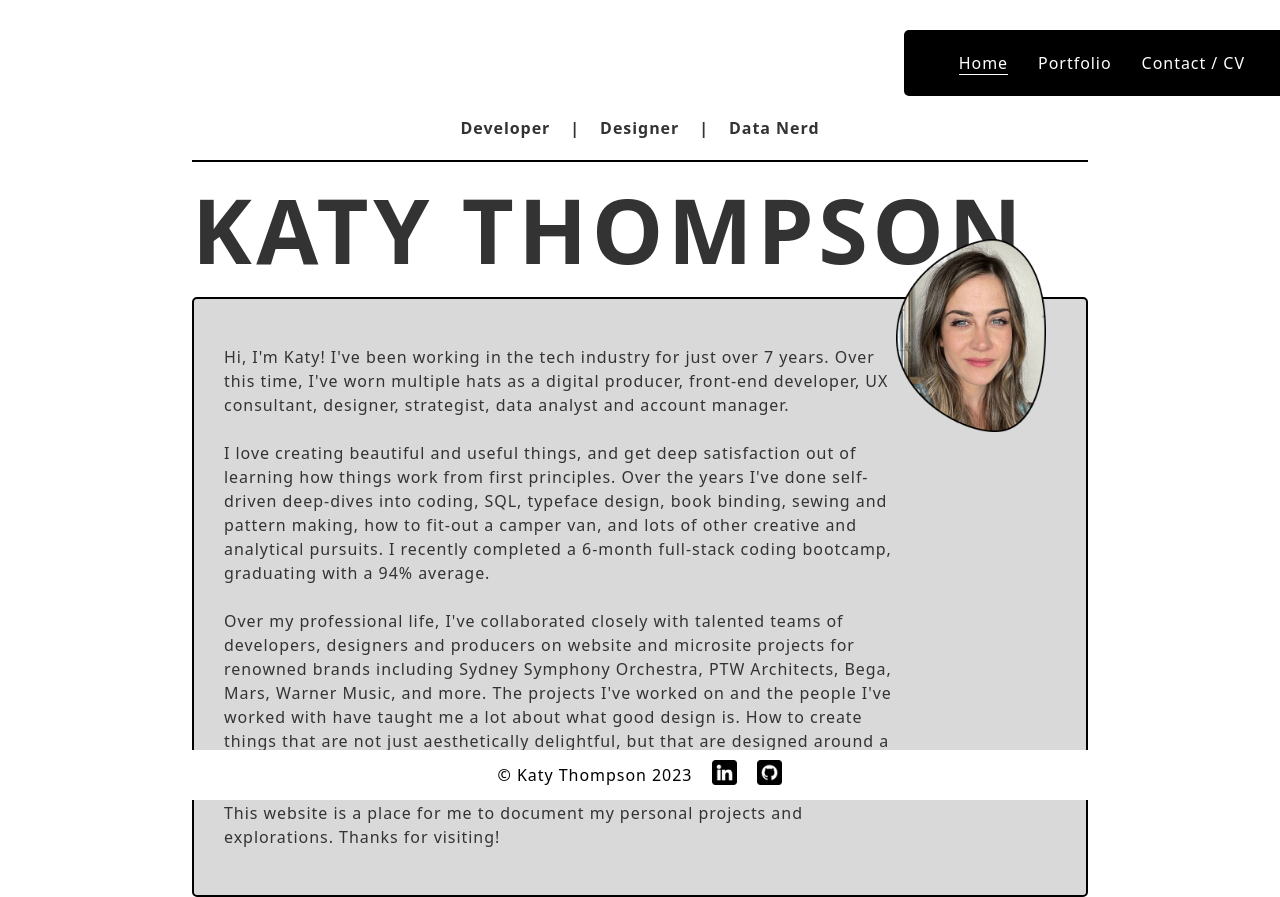
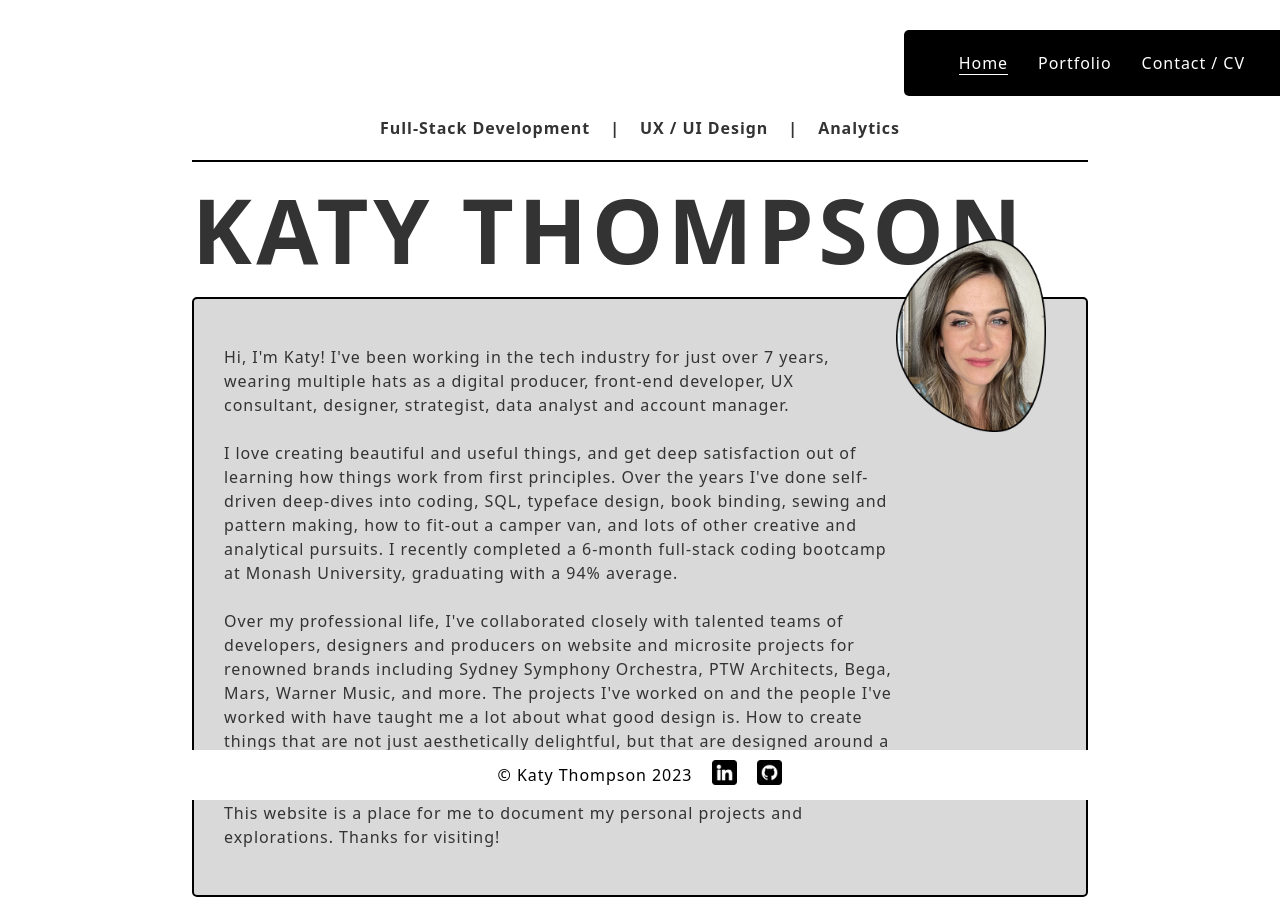
Before and after one commit to katyjmt/react-portfolio, a React (Vite) app: page / in a window 1280 px wide. Built offline with nearby package versions, Linux system fonts and the light colour scheme; a web font is replaced by a local one.

Commit message:
Copy updates

```diff
--- a/src/components/pages/Home.jsx
+++ b/src/components/pages/Home.jsx
@@ -5,17 +5,17 @@ export default function Home() {
   return (
     <>
       <div className="keywords centered">
-        <span className="keyword-words">Developer</span>
+        <span className="keyword-words">Full-Stack Development</span>
         <span className="keyword-words">|</span>
-        <span className="keyword-words">Designer</span>
+        <span className="keyword-words">UX / UI Design</span>
         <span className="keyword-words">|</span>
-        <span className="keyword-words">Data Nerd</span>
+        <span className="keyword-words">Analytics</span>
       </div>
       <div className="page-title">Katy Thompson</div>
       <div className="intro-container">
         <p className="intro">
           Hi, I&apos;m Katy! I&apos;ve been working in the tech industry for just over 7
-          years. Over this time, I&apos;ve worn multiple hats as a digital
+          years, wearing multiple hats as a digital
           producer, front-end developer, UX consultant, designer, strategist,
           data analyst and account manager.
           <br />
@@ -25,7 +25,7 @@ export default function Home() {
           the years I&apos;ve done self-driven deep-dives into coding,
           SQL, typeface design, book binding, sewing and pattern making, how to
           fit-out a camper van, and lots of other creative and analytical
-          pursuits. I recently completed a 6-month full-stack coding bootcamp, graduating with a 94% average.
+          pursuits. I recently completed a 6-month full-stack coding bootcamp at Monash University, graduating with a 94% average.
           <br />
           <br />
           Over my professional life, I&apos;ve collaborated closely with
```
